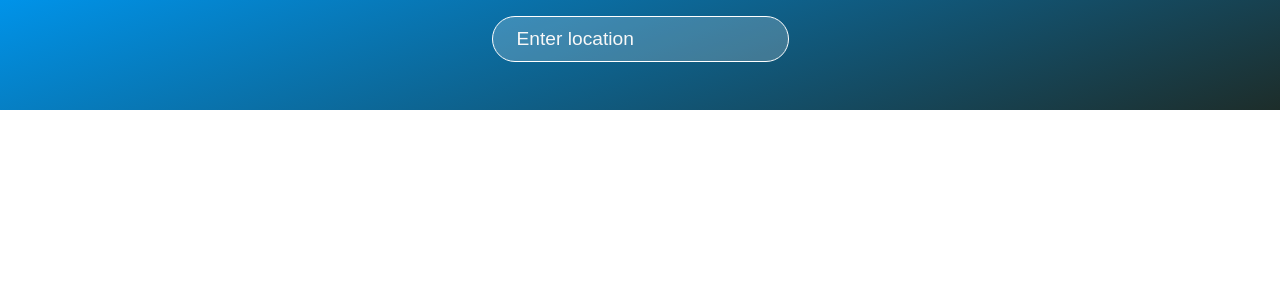
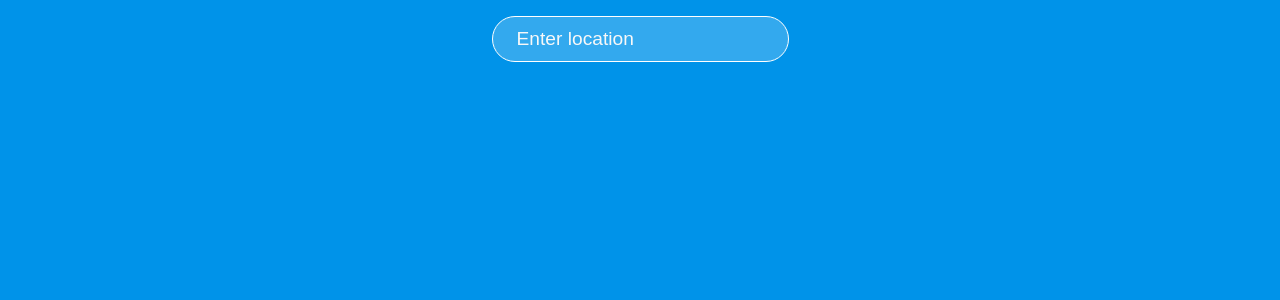
Before and after one commit to PrashanthBalakrishnan/weatherAppV1, a React (Vite) app: page / in a window 1280 px wide. Shown: the top 300 px of the page. Built offline with nearby package versions, Linux system fonts and the light colour scheme.

Commit message:
changed css

```diff
--- a/src/index.css
+++ b/src/index.css
@@ -25,8 +25,8 @@ h1 {
 .app {
   position: relative;
   background-color: #0093e9;
-  background-image: linear-gradient(160deg, #0093e9 0%, #1d2d2a 100%);
-
+  height: 100vh;
+  overflow: hidden;
   color: aliceblue;
 }
 
```
